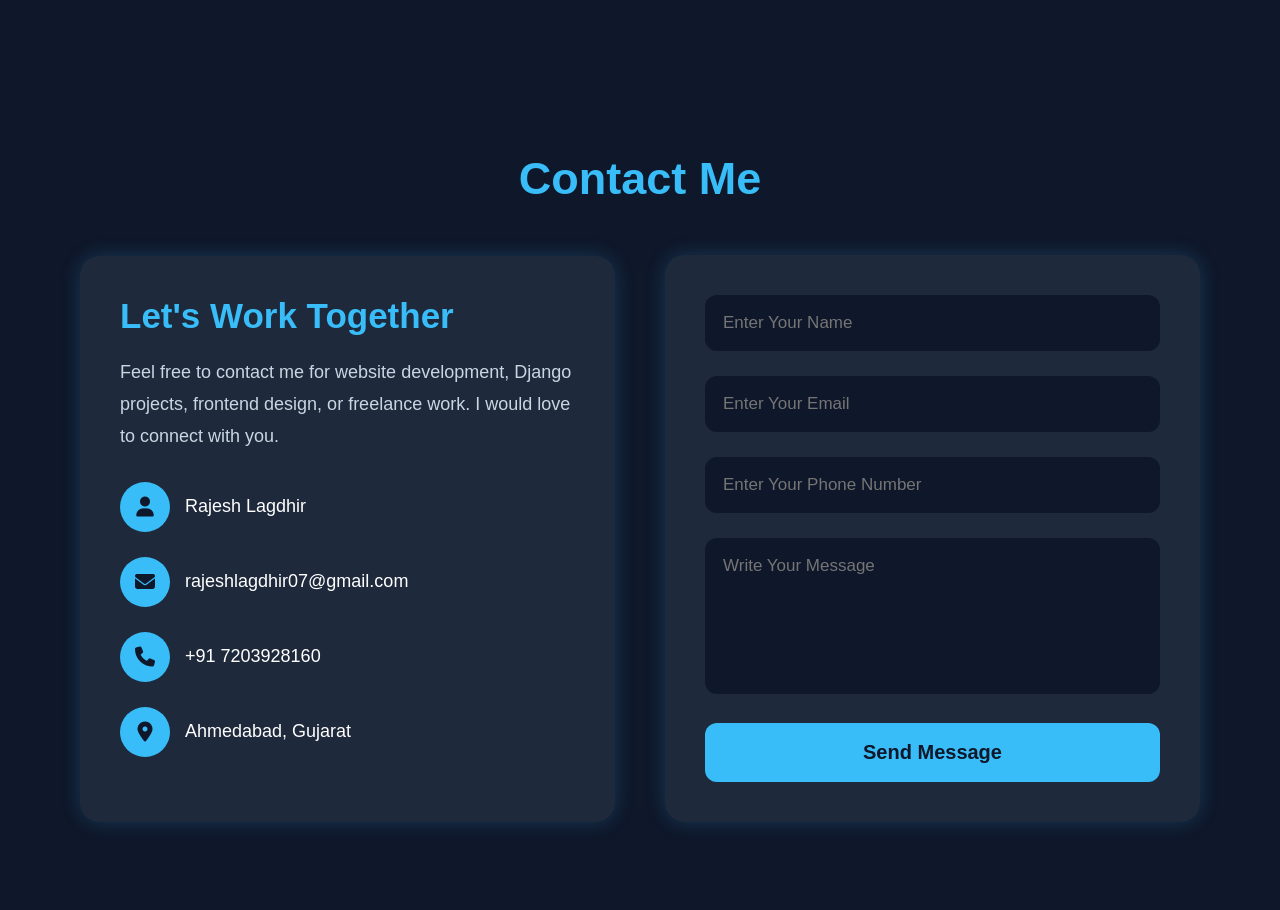
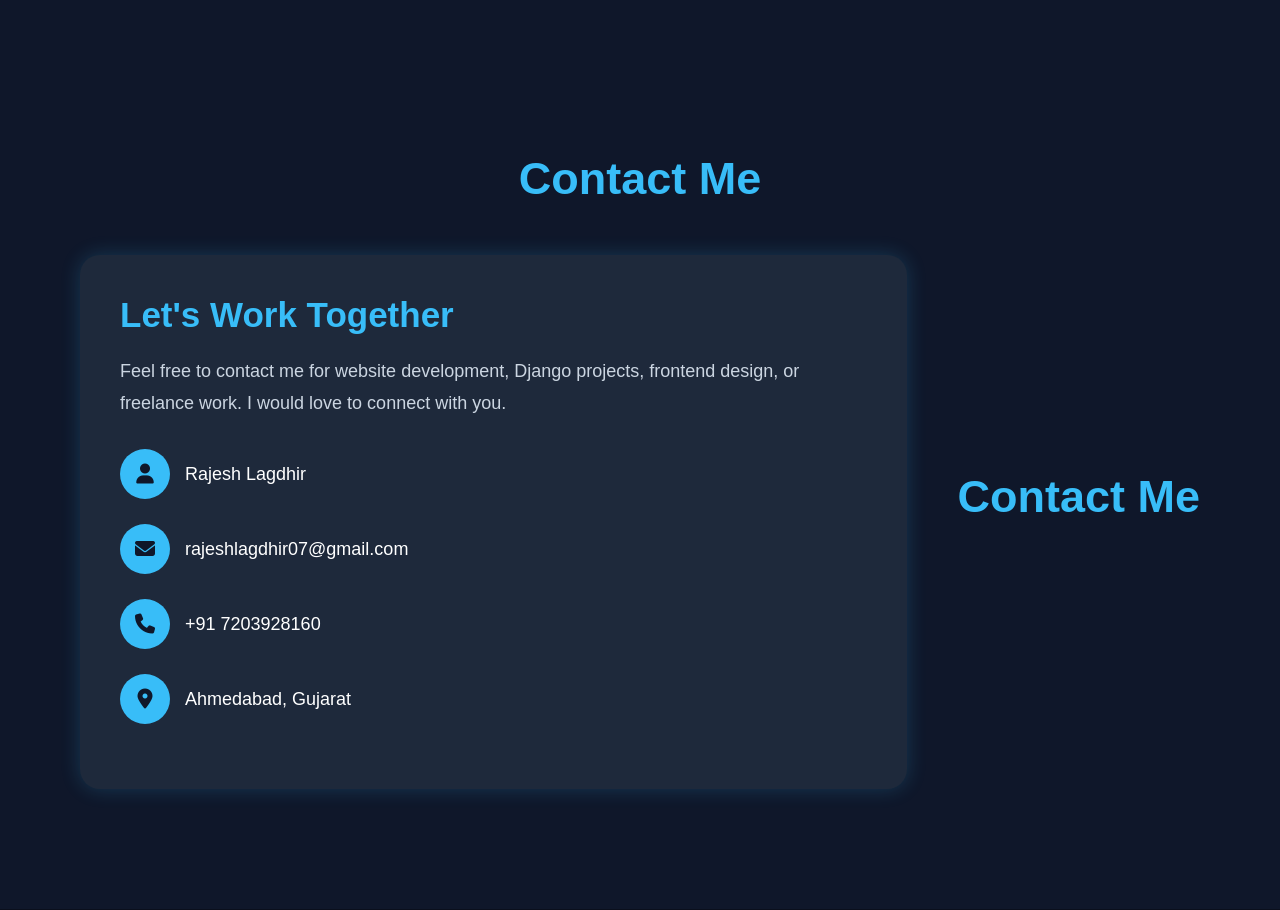
Before and after one commit to PythonWithRajesh/Rajesh-Persona, a Django app: page / in a window 1280 px wide. Shown: the part 4088-4998 px from the top of the page. Run offline with Django 5.2, Linux system fonts and the light colour scheme.

Commit message:
fixed contact form

```diff
--- a/main/templates/main/index.html
+++ b/main/templates/main/index.html
@@ -1,4 +1,11 @@
 <!DOCTYPE html>
+{% if success %}
+  <p style="color: lime; margin-bottom: 20px;">Message Sent Successfully!</p>
+{% endif %}
+
+{% if error %}
+  <p style="color: red; margin-bottom: 20px;">{{ error }}</p>
+{% endif %}
 {% load static %}
 <html lang="en">
   <head>
@@ -725,26 +732,15 @@
           </div>
         </div>
 
-        <form class="contact-form" method="post">
-          {% csrf_token %}
-          <div class="input-box">
-            <input type="text" name="name" placeholder="Enter Your Name" required />
-          </div>
+        <h1 class="title">Contact Me</h1>
 
-          <div class="input-box">
-            <input type="email" name="email" placeholder="Enter Your Email" required />
-          </div>
+        {% if success %}
+          <p style="color: lime; margin-bottom: 20px;">Message Sent Successfully!</p>
+        {% endif %}
 
-          <div class="input-box">
-            <input type="text" name="phone" placeholder="Enter Your Phone Number" required />
-          </div>
-
-          <div class="input-box">
-            <textarea rows="6" name="message" placeholder="Write Your Message"></textarea>
-          </div>
-
-          <button type="submit">Send Message</button>
-        </form>
+        {% if error %}
+          <p style="color: red; margin-bottom: 20px;">{{ error }}</p>
+        {% endif %}
       </div>
     </section>
 
```
